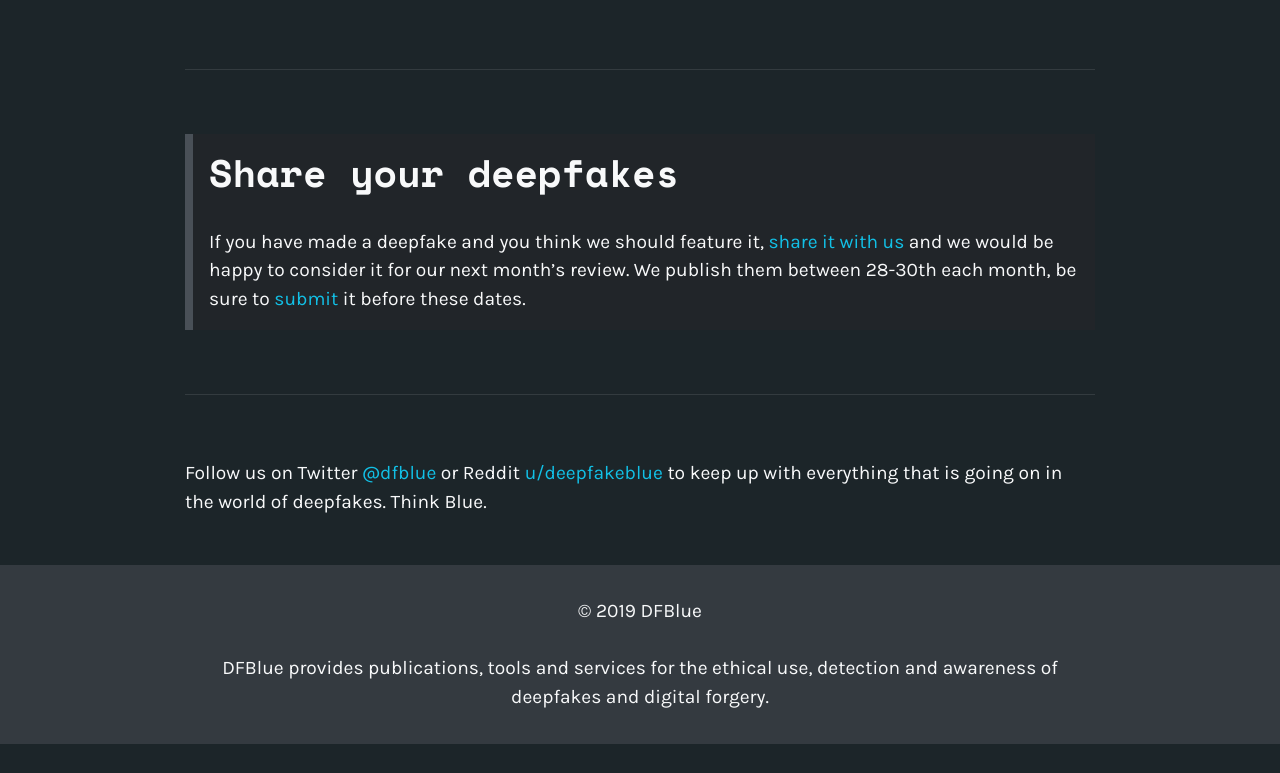
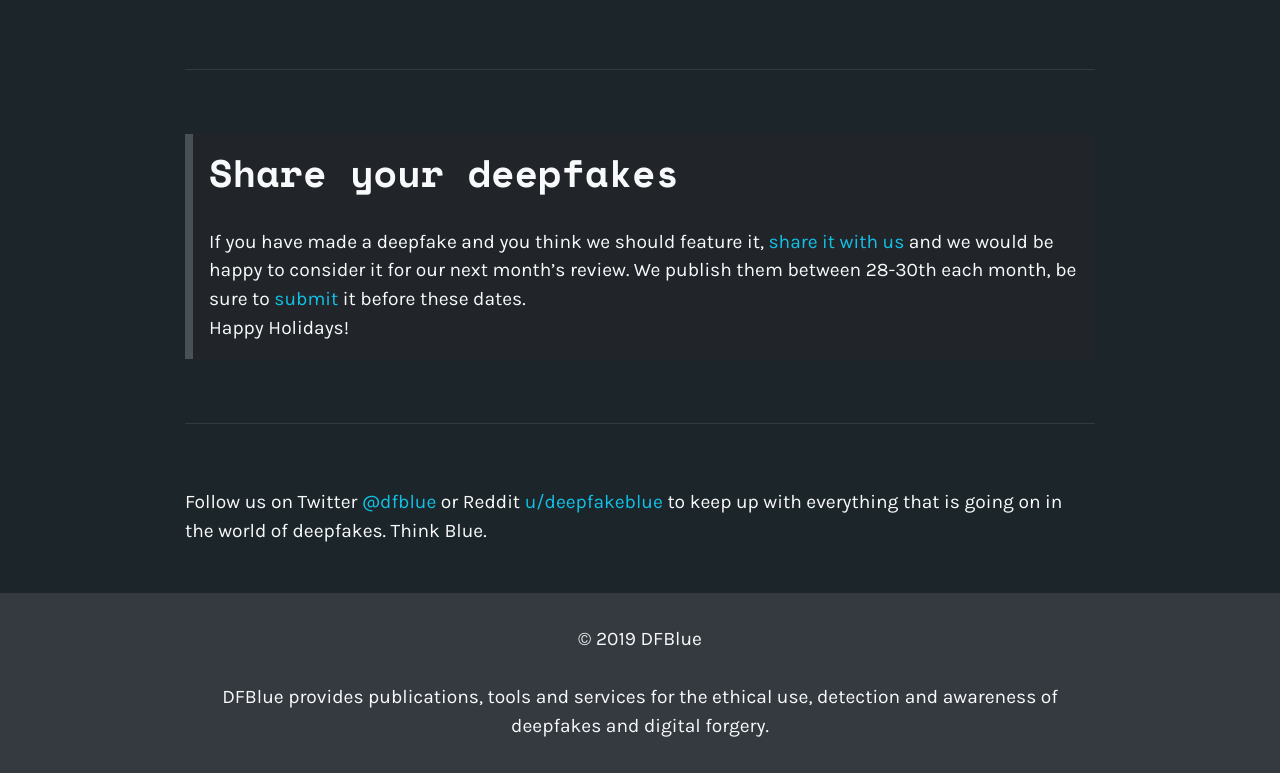
Before and after one commit to dfblue/dfblue.github.io, a Jekyll site: the page built from _posts/2019-12-01-top-10-deepfakes-in-october-2019.md, in a window 1280 px wide and 900 px high, scrolled down 5899 px, cut to the strip 127-900 px from the top of the window. Built offline with Jekyll 4.4.1, drawn with Linux system fonts in a browser that asks for light colours; before the commit the page ends 6770 px from its top, so only the background shows below that.

Commit message:
Update from Forestry.io Rashi Ranka updated _posts/2019-12-01-top-10-deepfakes-in-october-2019.md

```diff
--- a/_posts/2019-12-01-top-10-deepfakes-in-october-2019.md
+++ b/_posts/2019-12-01-top-10-deepfakes-in-october-2019.md
@@ -57,3 +57,5 @@ Let's look at the top 7 Deepfake of this month! It's been a month of POTUS for t
 > ## Share your deepfakes
 >
 > If you have made a deepfake and you think we should feature it, [share it with us](https://dfblue.com/#submit-deepfake) and we would be happy to consider it for our next month’s review. We publish them between 28-30th each month, be sure to [submit](https://dfblue.com/#submit-deepfake) it before these dates.
+>
+> Happy Holidays!
```
Also changed, not shown: .forestry/front_matter/templates/publication.yml.
